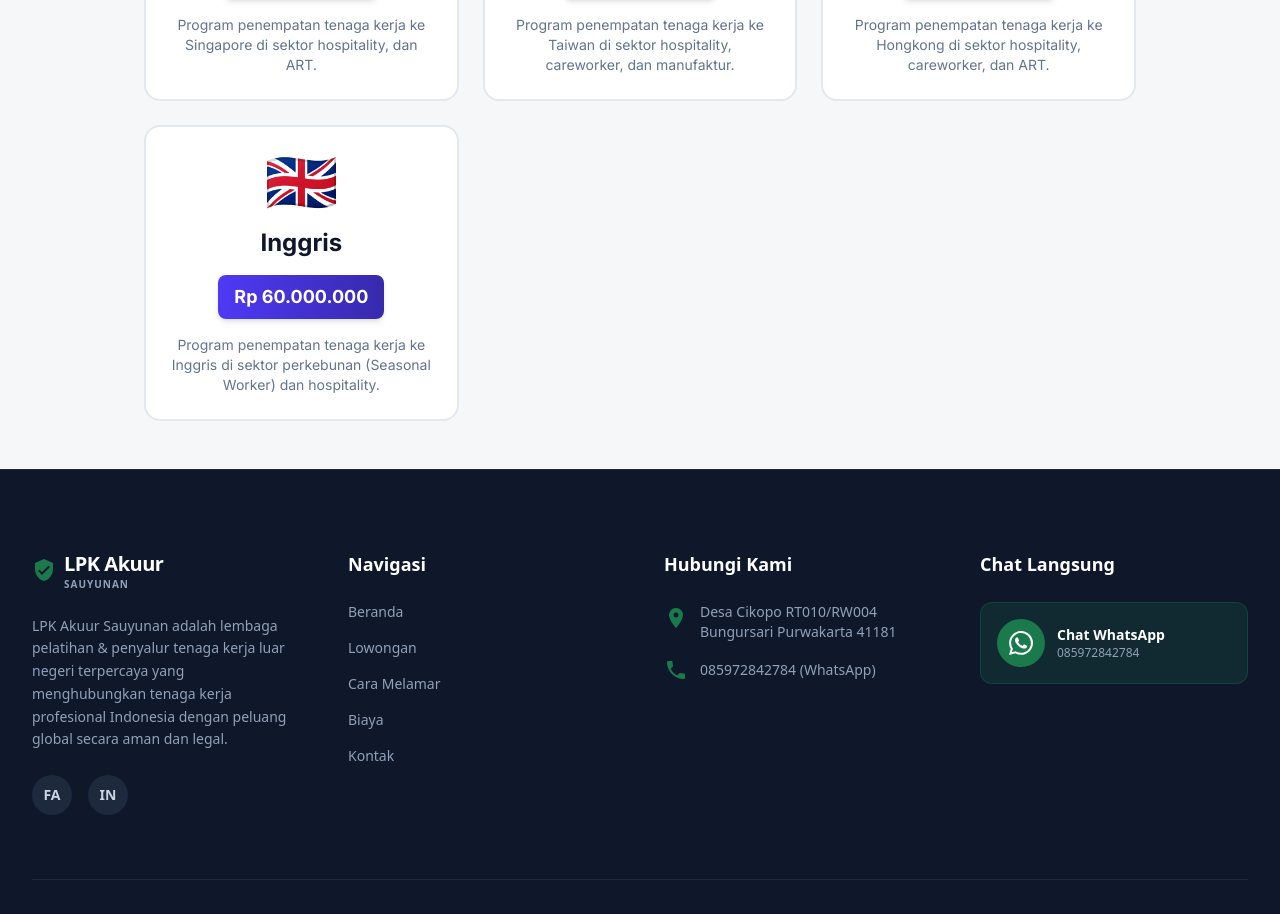
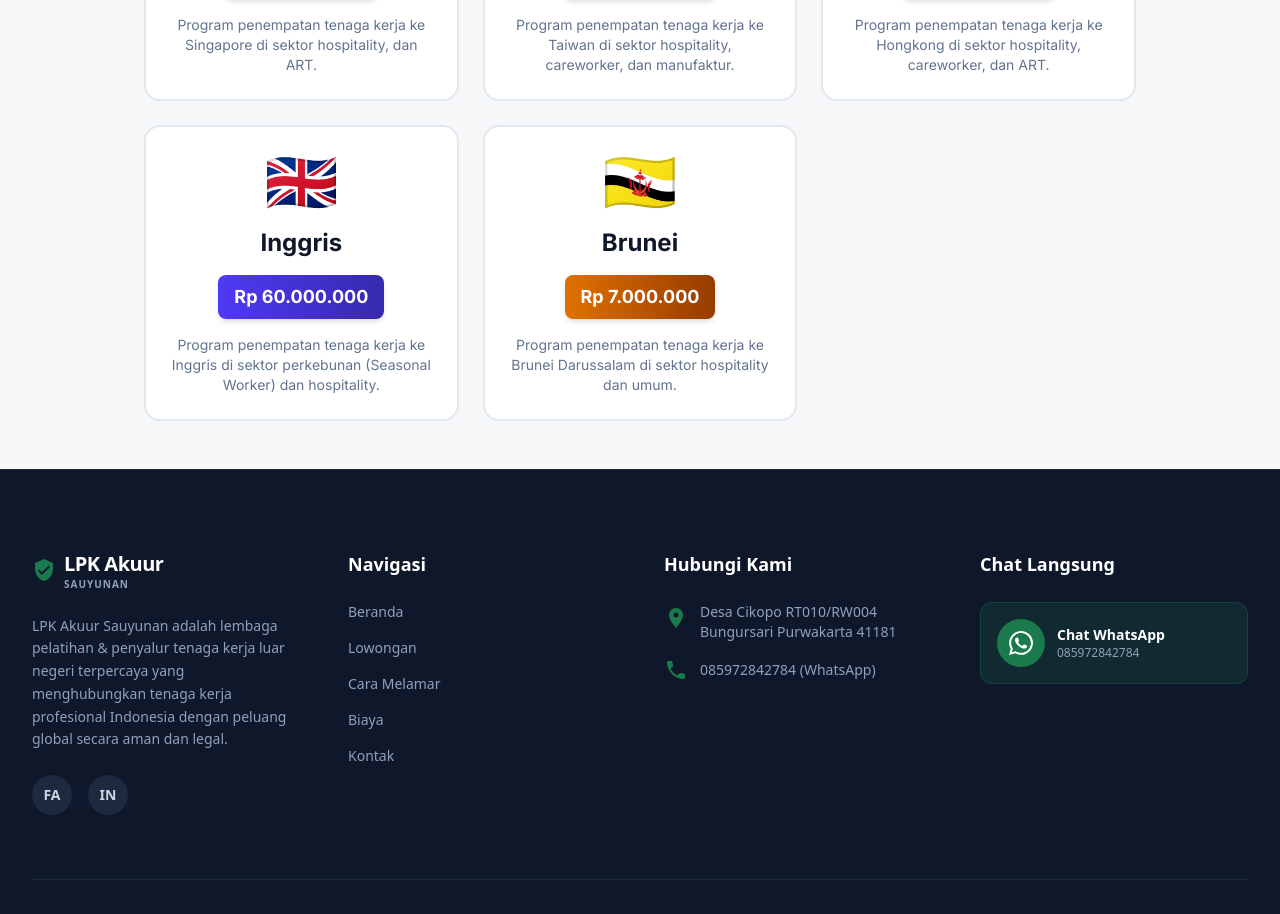
Before and after one commit to GhaniKale/recruitment, a Next.js app in the folder apps/web-next/: page /biaya in a window 1280 px wide. Shown: the part 1000-1914 px from the top of the page. Built offline with nearby package versions, Linux system fonts and the light colour scheme.

Commit message:
fix: update Brunei program cost to 7jt

```diff
--- a/apps/web-next/src/app/biaya/page.tsx
+++ b/apps/web-next/src/app/biaya/page.tsx
@@ -170,7 +170,29 @@ const countries = [
             { title: 'Pembayaran Ketiga', amount: 'Rp 20.000.000', desc: 'Tiket pesawat, asuransi perjalanan, dan pembekalan keberangkatan.' },
         ],
     },
-
+    {
+        id: 'brunei',
+        name: 'Brunei',
+        flag: '🇧🇳',
+        cost: 'Rp 7.000.000',
+        costNum: 7000000,
+        color: 'from-amber-600 to-amber-800',
+        borderColor: 'border-amber-600',
+        bgColor: 'bg-amber-50 dark:bg-amber-950/20',
+        description: 'Program penempatan tenaga kerja ke Brunei Darussalam di sektor hospitality dan umum.',
+        requirements: [
+            'Usia Min 18 tahun',
+            'Sehat jasmani & rohani',
+            'Pendidikan min. SMA/sederajat',
+            'Memiliki paspor aktif',
+            'Bersedia mengikuti pelatihan',
+        ],
+        stages: [
+            { title: 'Pembayaran Pertama', amount: 'Rp 2.000.000', desc: 'Pendaftaran awal, verifikasi dokumen, dan seleksi berkas.' },
+            { title: 'Pembayaran Kedua', amount: 'Rp 3.000.000', desc: 'Pengurusan kontrak kerja, medical check-up, dan legalitas dokumen.' },
+            { title: 'Pembayaran Ketiga', amount: 'Rp 2.000.000', desc: 'Visa kerja, tiket pesawat, asuransi, dan pembekalan akhir.' },
+        ],
+    },
 ];
 
 export default function BiayaPage() {
--- a/apps/web-next/src/components/admin/JobForm.tsx
+++ b/apps/web-next/src/components/admin/JobForm.tsx
@@ -139,6 +139,7 @@ export default function JobForm({ job }: { job?: Job | null }) {
                                         <option value="Polandia" />
                                         <option value="Turki" />
                                         <option value="Inggris" />
+                                        <option value="Brunei" />
                                     </datalist>
                                     {state.error?.country && <p className="mt-1 text-sm text-red-600">{state.error.country}</p>}
                                 </div>
```
